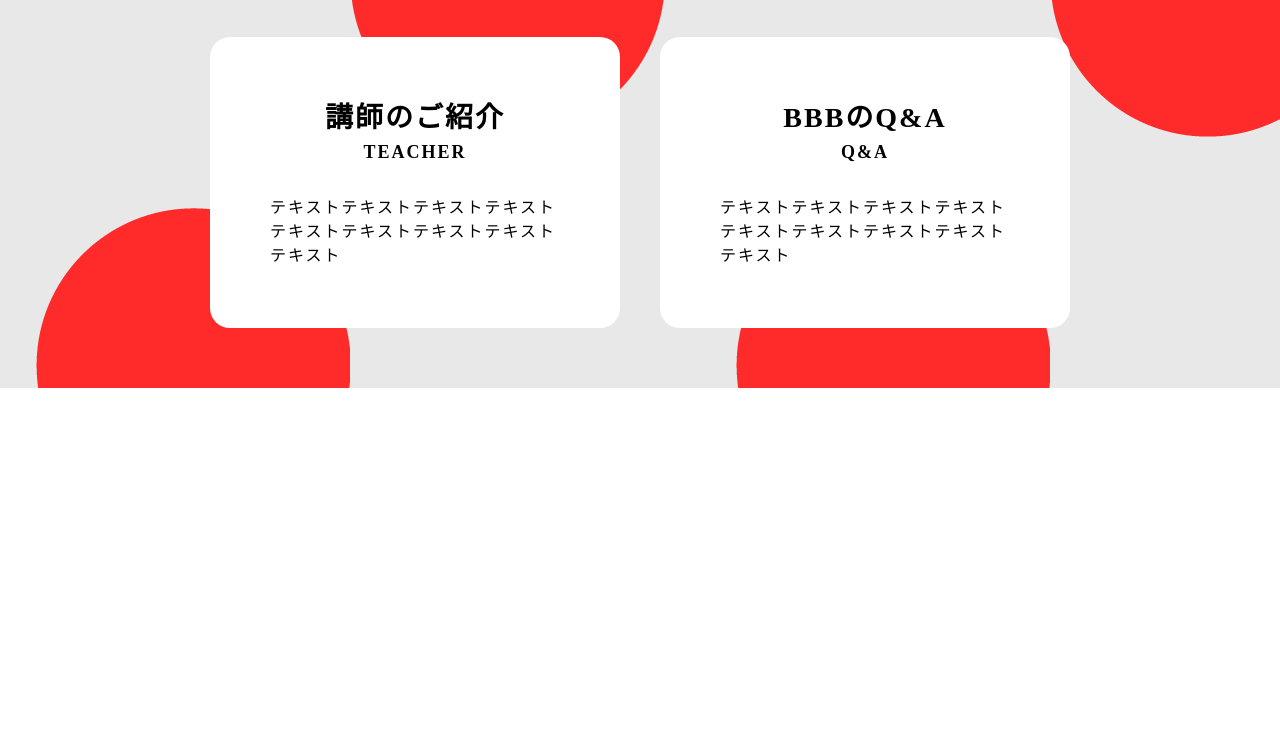
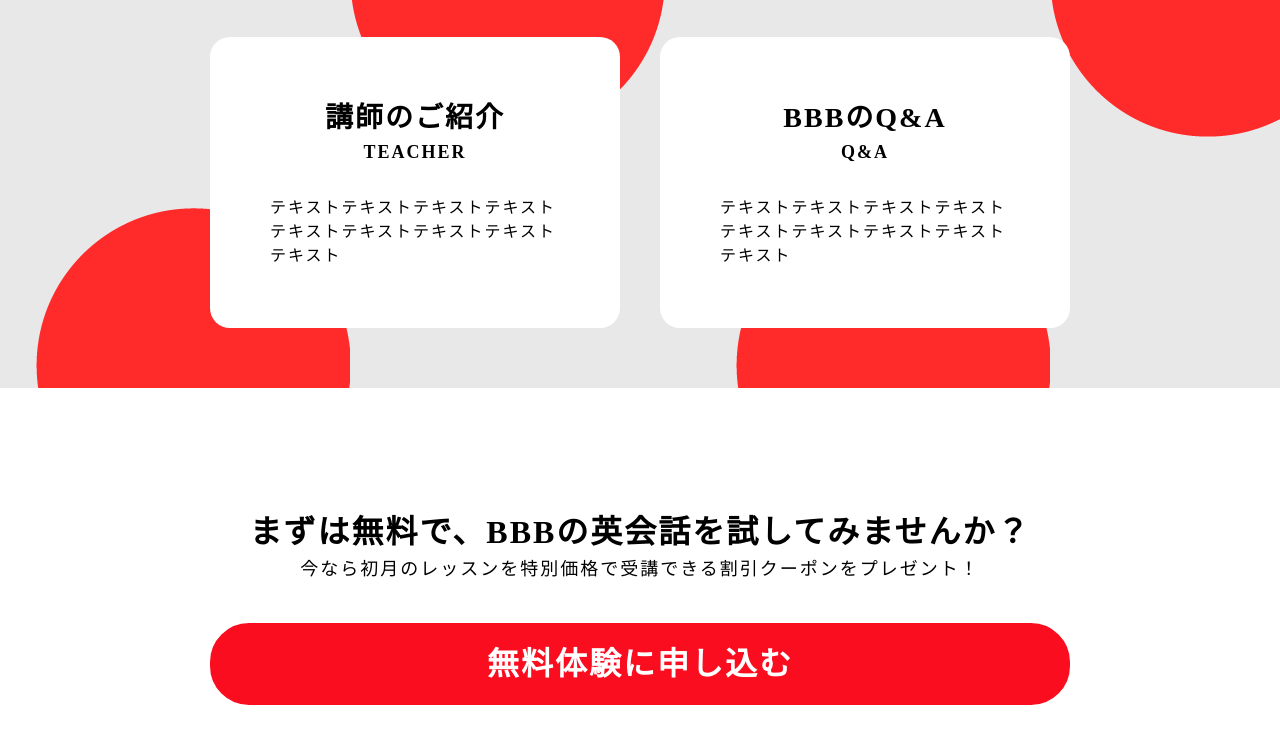
Before and after one commit to taoka8810/lesson-eikaiwa, a plain HTML site: page index.html in a window 1280 px wide. Shown: the part 3286-4029 px from the top of the page. Before the commit the page ends 3674 px from the top, so only its background shows below. Drawn offline with Linux system fonts and the light colour scheme.

Commit message:
cvセクション

```diff
--- a/index.html
+++ b/index.html
@@ -9,6 +9,7 @@
     <link rel="stylesheet" href="./styles/feature.css" />
     <link rel="stylesheet" href="./styles/voice.css" />
     <link rel="stylesheet" href="./styles/info.css" />
+    <link rel="stylesheet" href="./styles/cv.css" />
     <title>Document</title>
   </head>
 
@@ -158,6 +159,17 @@
           </article>
         </div>
       </section>
+
+      <!-- CVセクション -->
+      <section class="cv">
+        <h2 class="cv__heading">
+          まずは無料で、BBBの英会話を試してみませんか？
+        </h2>
+        <p class="cv__message">
+          今なら初月のレッスンを特別価格で受講できる割引クーポンをプレゼント！
+        </p>
+        <a class="cv__button" href="#">無料体験に申し込む</a>
+      </section>
     </main>
   </body>
 </html>
--- /dev/null
+++ b/styles/cv.css
@@ -0,0 +1,40 @@
+.cv {
+  margin: 120px auto;
+  text-align: center;
+  max-width: 860px;
+}
+
+.cv__heading {
+  font-size: 32px;
+  font-weight: bold;
+  line-height: 1.5;
+  letter-spacing: 2px;
+}
+
+.cv__message {
+  margin-bottom: 40px;
+  font-size: 18px;
+  line-height: 1.5;
+  letter-spacing: 2px;
+}
+
+.cv__button {
+  display: block;
+  padding: 15px;
+  border: #fb0d20 2px solid;
+  border-radius: 39px;
+  background-color: #fb0d20;
+  text-decoration: none;
+  font-size: 32px;
+  font-weight: bold;
+  color: white;
+  line-height: 1.5;
+  letter-spacing: 2px;
+  transition: 0.3s;
+  cursor: pointer;
+}
+
+.cv__button:hover {
+  background-color: white;
+  color: #fb0d20;
+}
```
